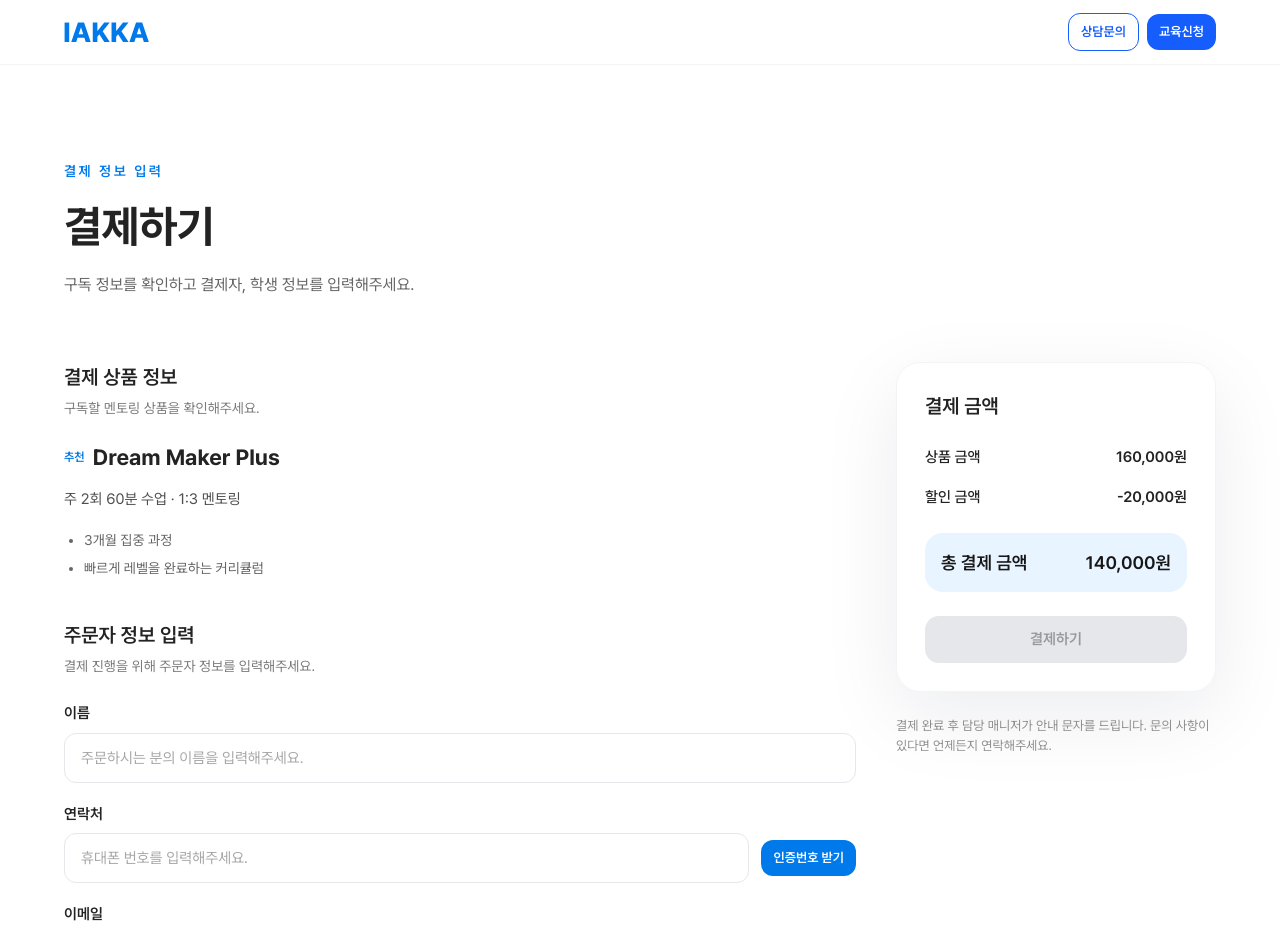
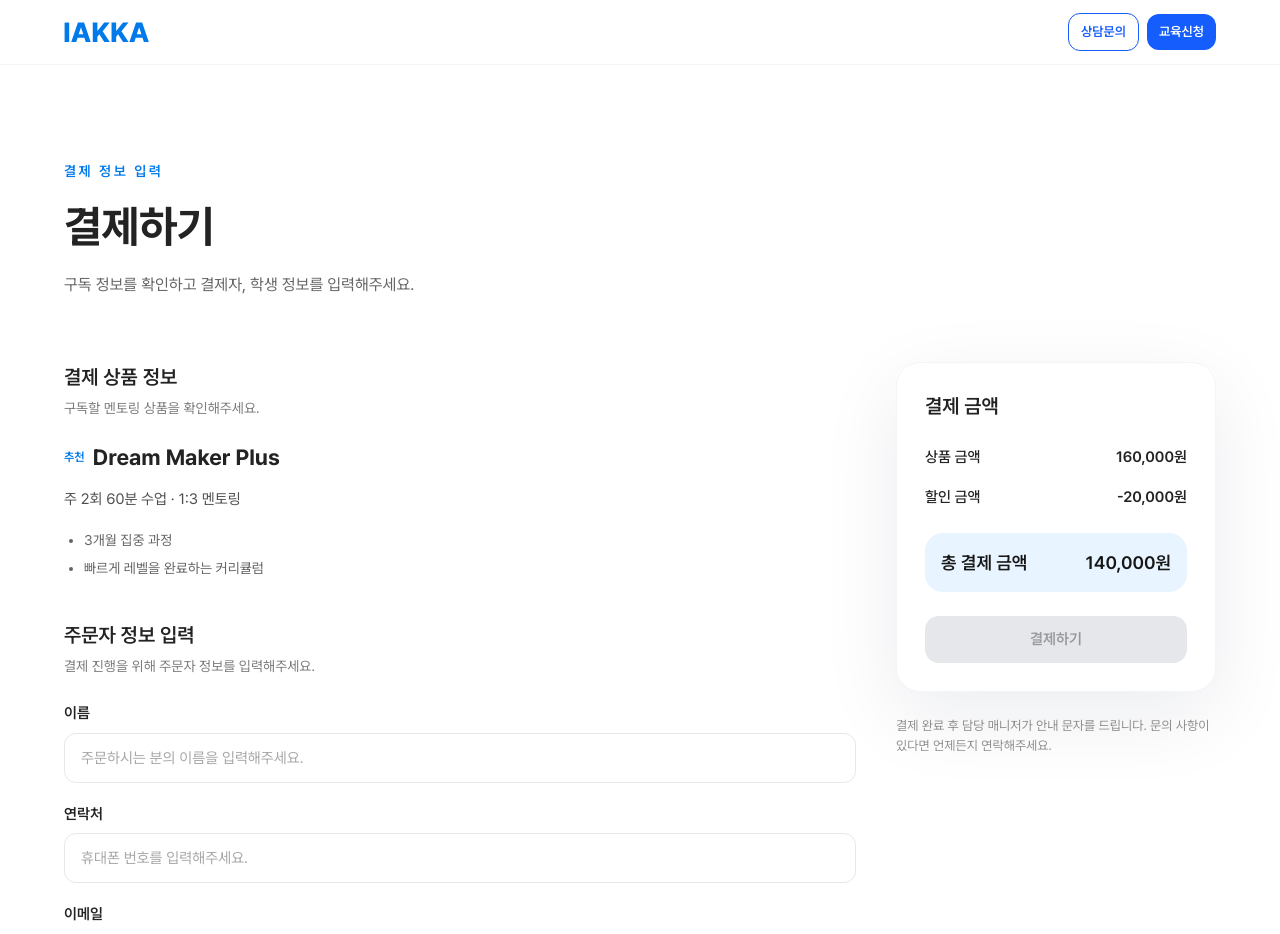
Before and after one commit to WithM2/iakkaweb, a Next.js app: page /mentoring/apply/subscribe in a window 1280 px wide. Shown: the top 934 px of the page. Built offline with nearby package versions, Linux system fonts and the light colour scheme.

Commit message:
Simplify mentoring subscribe contact input

```diff
--- a/src/app/mentoring/apply/subscribe/SubscribePageClient.tsx
+++ b/src/app/mentoring/apply/subscribe/SubscribePageClient.tsx
@@ -74,13 +74,6 @@ export default function SubscribePageClient({
   });
   const [isSubmitted, setIsSubmitted] = useState(false);
 
-  const [isCodeSent, setIsCodeSent] = useState(false);
-  const [verificationCode, setVerificationCode] = useState("");
-  const [enteredCode, setEnteredCode] = useState("");
-  const [contactVerificationError, setContactVerificationError] = useState<string>("");
-  const [contactVerificationMessage, setContactVerificationMessage] = useState<string>("");
-  const [isContactVerified, setIsContactVerified] = useState(false);
-
   const nameError = (touched.ordererName || isSubmitted) ? getNameError(ordererName) : "";
   const contactError = (touched.contact || isSubmitted) ? getContactError(contact) : "";
   const emailError = (touched.email || isSubmitted) ? getEmailError(email) : "";
@@ -91,10 +84,9 @@ export default function SubscribePageClient({
       !getNameError(ordererName) &&
       !getContactError(contact) &&
       !getEmailError(email) &&
-      agreeRequired &&
-      isContactVerified
+      agreeRequired
     );
-  }, [ordererName, contact, email, agreeRequired, isContactVerified]);
+  }, [ordererName, contact, email, agreeRequired]);
 
   const handleBlur = (field: keyof TouchedState) => {
     setTouched((prev) => ({ ...prev, [field]: true }));
@@ -104,53 +96,6 @@ export default function SubscribePageClient({
     const digitsOnly = event.target.value.replace(/[^\d]/g, "");
     setContact(digitsOnly);
     setTouched((prev) => ({ ...prev, contact: true }));
-    if (isContactVerified) {
-      setIsContactVerified(false);
-    }
-    setIsCodeSent(false);
-    setVerificationCode("");
-    setEnteredCode("");
-    setContactVerificationError("");
-    setContactVerificationMessage("");
-  };
-
-  const requestVerificationCode = () => {
-    const error = getContactError(contact);
-    setTouched((prev) => ({ ...prev, contact: true }));
-
-    if (error) {
-      setContactVerificationError("");
-      setContactVerificationMessage("");
-      setIsCodeSent(false);
-      setVerificationCode("");
-      return;
-    }
-
-    const generatedCode = Math.floor(100000 + Math.random() * 900000).toString();
-    setVerificationCode(generatedCode);
-    setIsCodeSent(true);
-    setIsContactVerified(false);
-    setContactVerificationError("");
-    setContactVerificationMessage(`인증번호가 발송되었습니다. (테스트용 코드: ${generatedCode})`);
-    setEnteredCode("");
-  };
-
-  const verifyCode = () => {
-    if (!enteredCode.trim()) {
-      setContactVerificationError("인증번호를 입력해주세요.");
-      setContactVerificationMessage("");
-      return;
-    }
-
-    if (enteredCode !== verificationCode) {
-      setContactVerificationError("인증번호가 일치하지 않습니다.");
-      setContactVerificationMessage("");
-      return;
-    }
-
-    setIsContactVerified(true);
-    setContactVerificationError("");
-    setContactVerificationMessage("연락처 인증이 완료되었습니다.");
   };
 
   const handleSubmit = (event: FormEvent<HTMLFormElement>) => {
@@ -161,17 +106,7 @@ export default function SubscribePageClient({
     const contactValidation = getContactError(contact);
 
     if (contactValidation) {
-      setContactVerificationError("");
-      setContactVerificationMessage("");
       return;
-    }
-
-    if (!isContactVerified) {
-      if (isCodeSent) {
-        setContactVerificationError("연락처 인증을 완료해주세요.");
-      } else {
-        setContactVerificationMessage("연락처 인증을 완료해주세요.");
-      }
     }
   };
 
@@ -243,53 +178,7 @@ export default function SubscribePageClient({
                     onBlur={() => handleBlur("contact")}
                     error={contactError}
                     required
-                    disabled={isContactVerified}
-                    trailing={
-                      <button
-                        type="button"
-                        onClick={requestVerificationCode}
-                        disabled={isContactVerified}
-                        className={`whitespace-nowrap rounded-[12px] px-3 py-2 text-[13px] font-semibold transition-colors duration-200 ${
-                          isContactVerified
-                            ? "bg-gray-200 text-ink-900/40"
-                            : "bg-main-600 text-white hover:bg-main-600/90"
-                        }`}
-                      >
-                        {isContactVerified ? "인증완료" : isCodeSent ? "재전송" : "인증번호 받기"}
-                      </button>
-                    }
                   />
-                  {isCodeSent || isContactVerified ? (
-                    <Field
-                      label="인증번호"
-                      placeholder="수신한 6자리 인증번호를 입력해주세요."
-                      inputMode="numeric"
-                      maxLength={6}
-                      value={enteredCode}
-                      onChange={(event) => {
-                        setEnteredCode(event.target.value.replace(/[^\d]/g, ""));
-                        if (contactVerificationError) {
-                          setContactVerificationError("");
-                        }
-                      }}
-                      disabled={isContactVerified}
-                      error={contactVerificationError}
-                    trailing={
-                        !isContactVerified ? (
-                          <button
-                            type="button"
-                            onClick={verifyCode}
-                            className="whitespace-nowrap rounded-[12px] bg-main-600 px-3 py-2 text-[13px] font-semibold text-white transition-colors duration-200 hover:bg-main-600/90"
-                          >
-                            인증하기
-                          </button>
-                        ) : undefined
-                      }
-                    />
-                  ) : null}
-                  {contactVerificationMessage ? (
-                    <p className="text-[12px] leading-[20px] text-main-600">{contactVerificationMessage}</p>
-                  ) : null}
                   <Field
                     label="이메일"
                     placeholder="영수증을 받을 이메일 주소를 입력해주세요."
```
